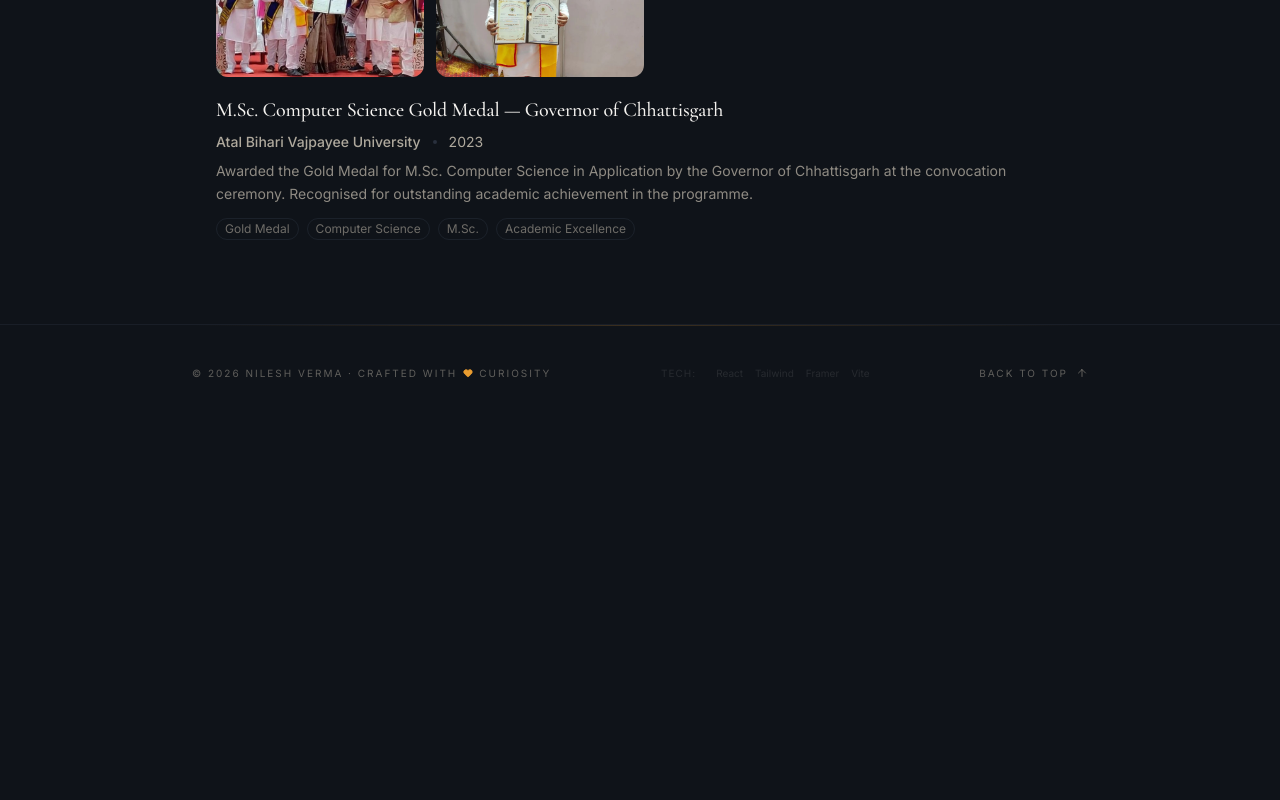
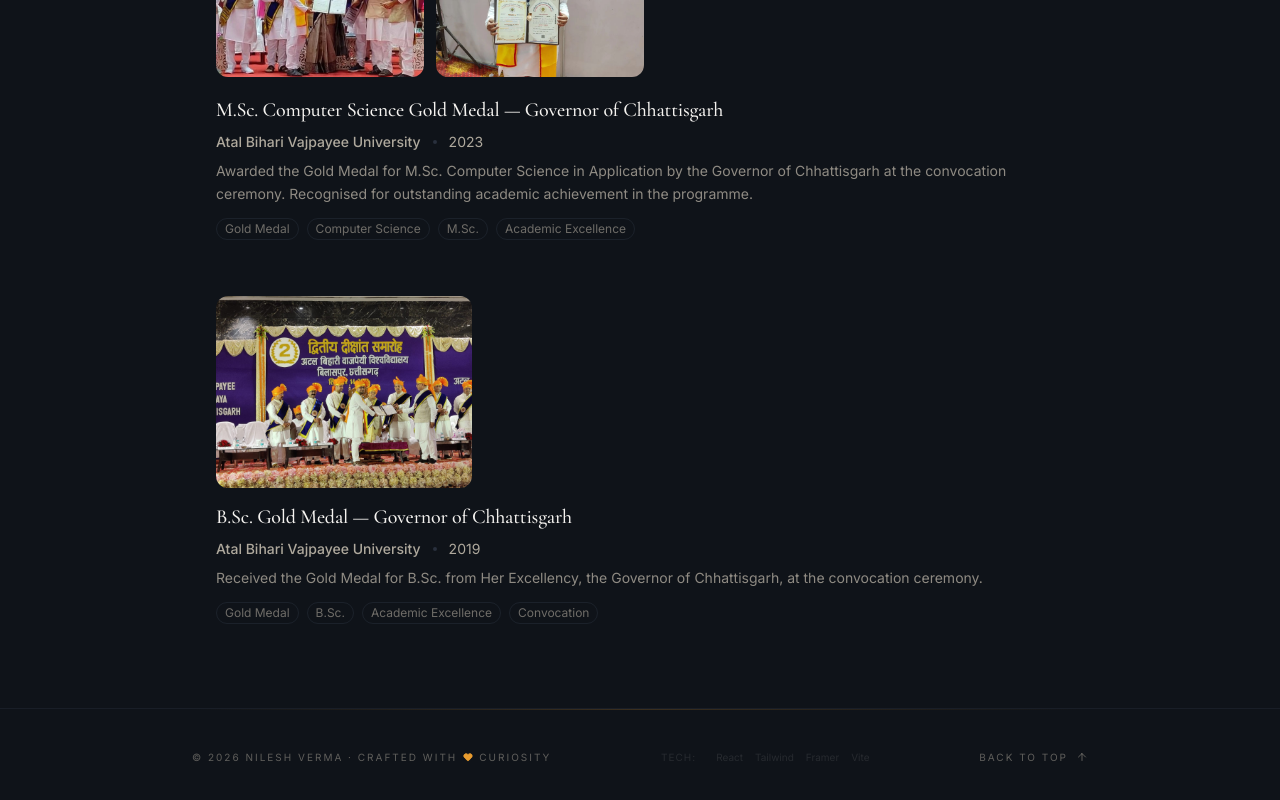
Before and after one commit to TechyNilesh/TechyNilesh.github.io, a React (Vite) app: page /media in a window 1280 px wide. Shown: the part 3395-4195 px from the top of the page. Before the commit the page ends 3817 px from the top, so only its background shows below. Built offline with nearby package versions, Linux system fonts and the light colour scheme.

Commit message:
Fix GitHub auto deploy failure

```diff
--- a/src/data/media.ts
+++ b/src/data/media.ts
@@ -112,6 +112,16 @@ const mediaItems: MediaItem[] = [
     tags: ['Gold Medal', 'Computer Science', 'M.Sc.', 'Academic Excellence'],
     mediaFolder: 'msc-gold-medal-ceremony',
   },
+  {
+    title: 'B.Sc. Gold Medal — Governor of Chhattisgarh',
+    type: 'news',
+    date: '2019',
+    description:
+      'Received the Gold Medal for B.Sc. from Her Excellency, the Governor of Chhattisgarh, at the convocation ceremony.',
+    source: 'Atal Bihari Vajpayee University',
+    tags: ['Gold Medal', 'B.Sc.', 'Academic Excellence', 'Convocation'],
+    mediaFolder: 'bsc-gold-medal-ceremony',
+  },
 ];
 
 export default mediaItems;
```
Also changed, not shown: public/media/bsc-gold-medal-ceremony/1.jpg (added), 1 other file (tests, documents, lock files or other folders).
